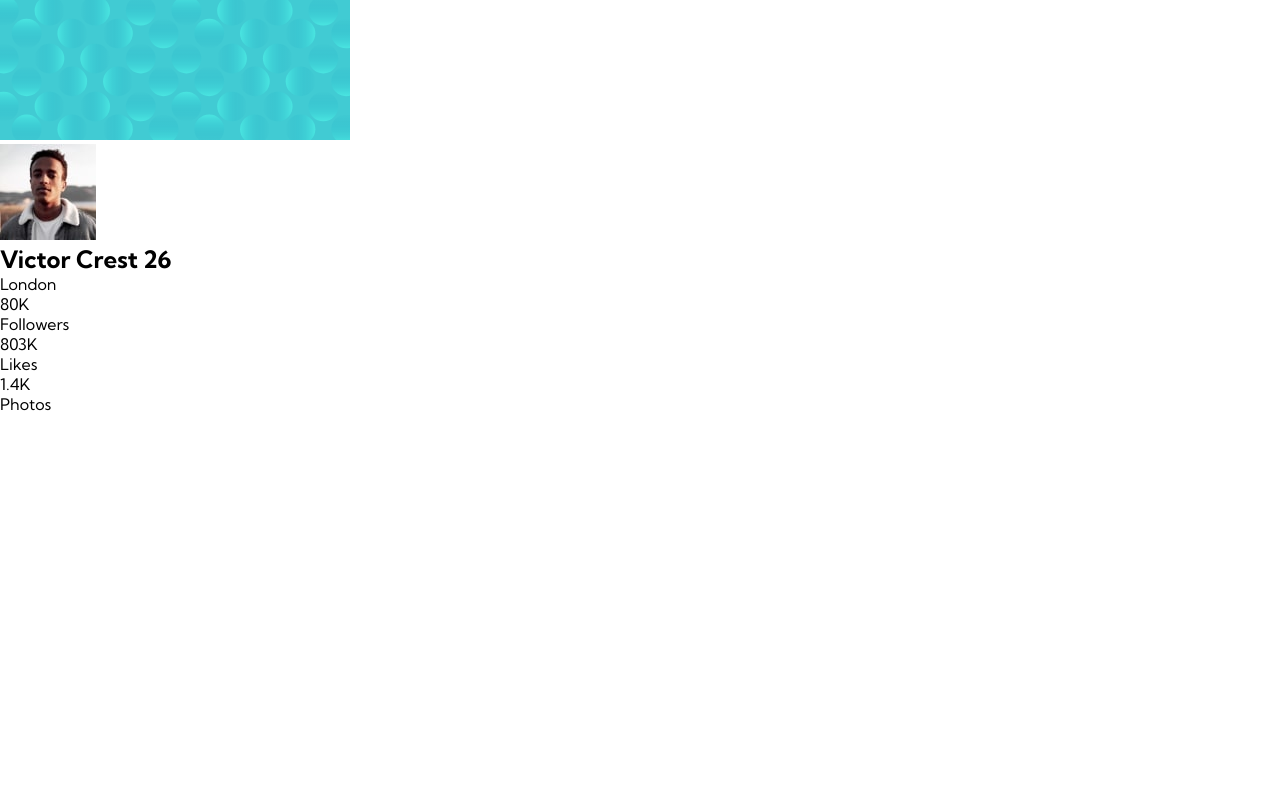
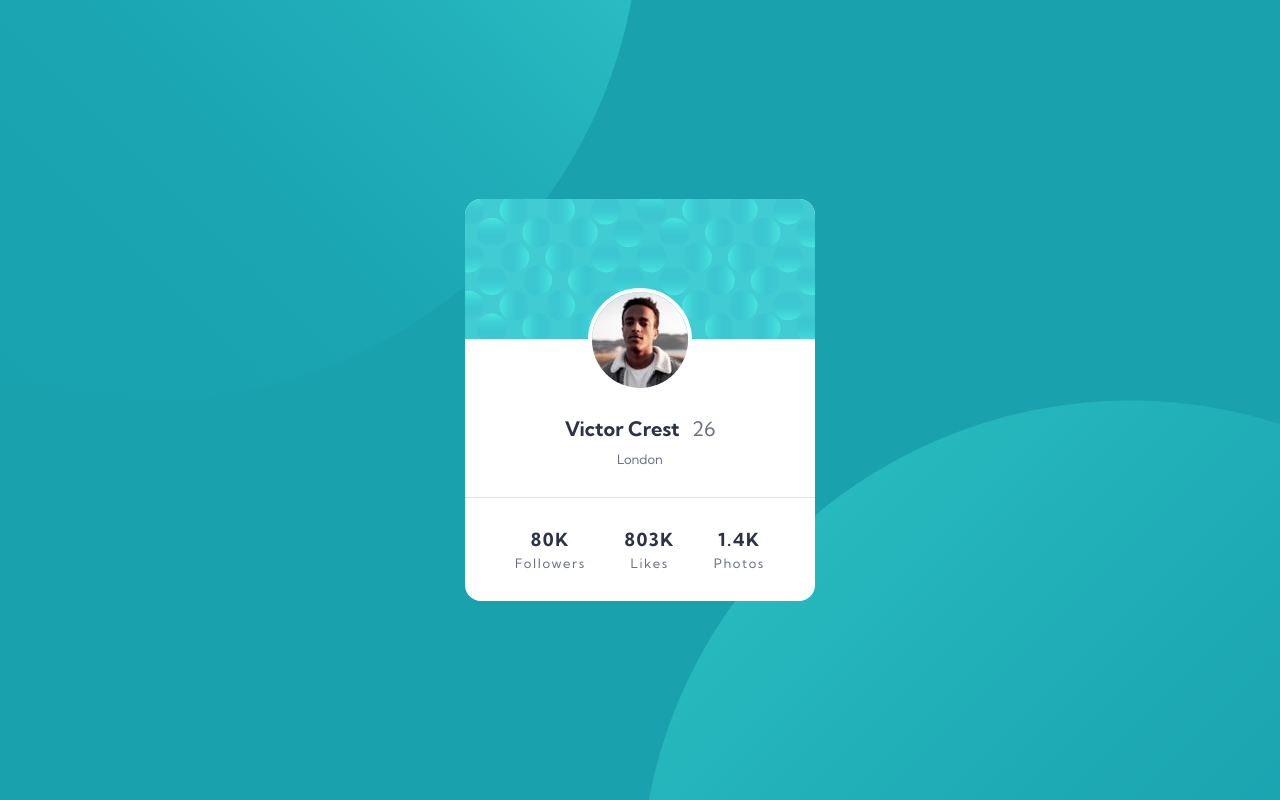
Before and after one commit to luiabdiel/Profile-card, a plain HTML site: page index.html in a window 1280 px wide. Drawn offline with Linux system fonts and the light colour scheme.

Commit message:
Finalizando projeto

```diff
--- a/assets/style.css
+++ b/assets/style.css
@@ -6,6 +6,104 @@
   box-sizing: border-box;
 }
 
+:root {
+  --Dark-cyan: hsl(185, 75%, 39%);
+  --Very-dark-desaturated-blue: hsl(229, 23%, 23%);
+  --Dark-grayish-blue: hsl(227, 10%, 46%);
+
+  --Dark-gray: hsl(0, 0%, 59%);
+}
+
 body {
   font-family: 'Kumbh Sans', sans-serif;
+
+  background-color: var(--Dark-cyan);
+  background-image: url(./images/bg-pattern-top.svg),
+    url(./images/bg-pattern-bottom.svg);
+
+  background-repeat: no-repeat, no-repeat;
+  background-position: right 50vw bottom 50vh, left 50vw top 50vh;
+
+  width: 100vw;
+  height: 100vh;
+
+  display: flex;
+  align-items: center;
+  justify-content: center;
 }
+
+.container {
+  text-align: center;
+}
+
+.wrapper {
+  max-width: 26.25rem;
+
+  background-color: #fff;
+
+  border-radius: 1rem;
+  overflow: hidden;
+
+  margin: 1rem;
+}
+
+.wrapper .pattern {
+  width: 100%;
+}
+
+.content img {
+  width: 6.5rem;
+  height: 6.5rem;
+
+  border-radius: 50%;
+
+  margin-top: -3.45rem;
+
+  border: 4px solid #fff;
+
+  margin-bottom: 1.25rem;
+}
+
+.content h2 {
+  font-size: 1.25rem;
+
+  color: var(--Very-dark-desaturated-blue);
+
+  margin-bottom: 0.625rem;
+}
+
+.content h2 span {
+  color: var(--Dark-grayish-blue);
+  font-weight: 400;
+  margin-left: 0.5rem;
+}
+
+.content p {
+  color: var(--Dark-grayish-blue);
+  font-size: 0.8125rem;
+}
+
+.footer {
+  display: flex;
+  align-items: center;
+  justify-content: space-between;
+
+  border-top: 1px solid hsla(227, 10%, 46%, 0.2);
+
+  padding: 1.875rem 3.125rem;
+
+  margin-top: 1.875rem;
+}
+
+.footer .number {
+  font-size: 1.125rem;
+  font-weight: 700;
+
+  color: var(--Very-dark-desaturated-blue);
+
+  margin-bottom: 0.3rem;
+}
+
+.footer p {
+  letter-spacing: 0.1rem;
+}
--- a/index.html
+++ b/index.html
@@ -15,7 +15,7 @@
   <body>
     <div class="container">
       <div class="wrapper">
-        <img src="./assets/images/bg-pattern-card.svg" />
+        <img class="pattern" src="./assets/images/bg-pattern-card.svg" />
         <div class="content">
           <img
             src="./assets/images/image-victor.jpg"
```
Also changed, not shown: 1 other file.
